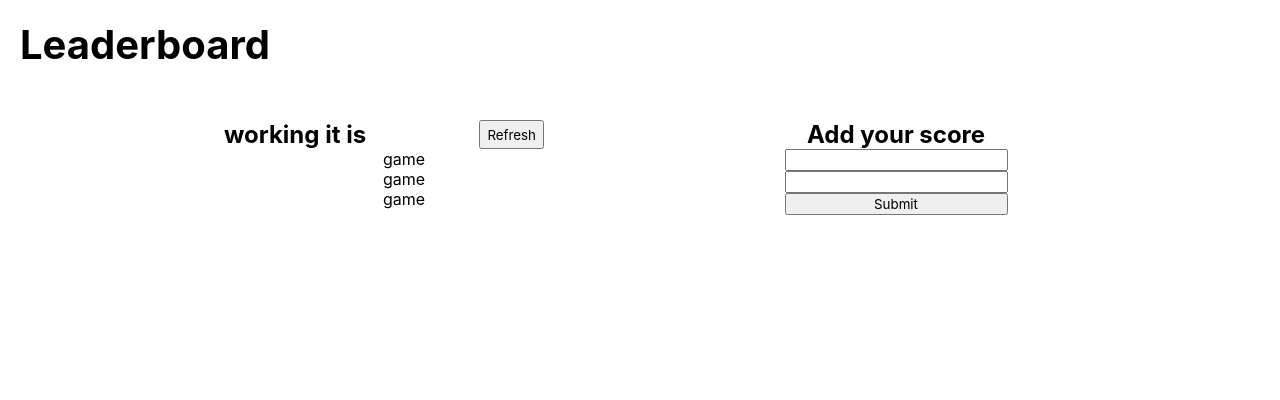
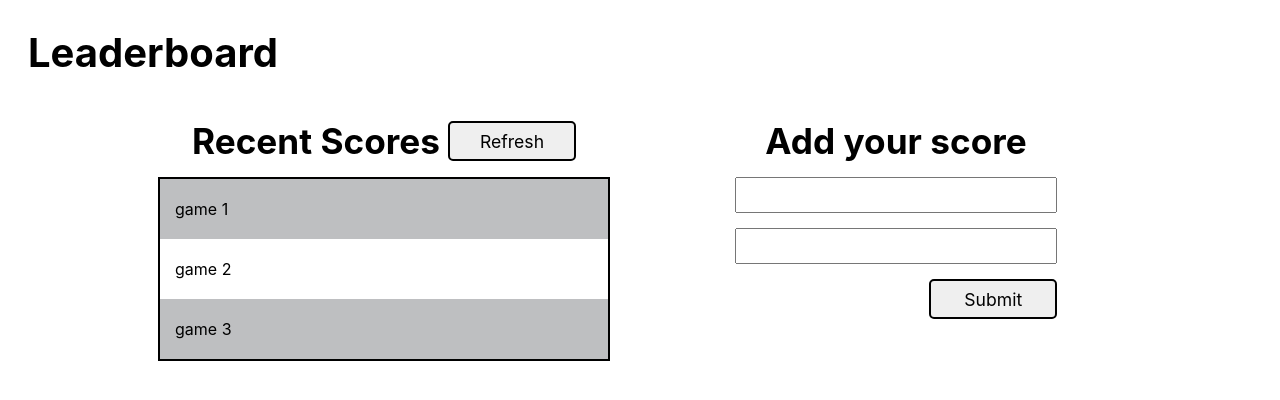
Before and after one commit to GuilhermeGiachellin/Leaderboard, a plain HTML site: page index.html in a window 1280 px wide. Drawn offline with Linux system fonts and the light colour scheme.

Commit message:
Linter correction

```diff
--- a/index.html
+++ b/index.html
@@ -1 +1 @@
-<!doctype html><html><head><meta charset="utf-8"/><title>Title</title><script defer="defer" src="main.js"></script><link href="main.css" rel="stylesheet"></head><header><h1>Leaderboard</h1></header><body><section><div class="list_container"><div class="list_title_container"><h2>working it is</h2><button id="refresh_btn" class="refresh_btn">Refresh</button></div><ul><li>game</li><li>game</li><li>game</li></ul></div><div class="form_container"><h2>Add your score</h2><form action=""><input> <input> <button id="submit_btn">Submit</button></form></div></section></body></html>
+<!doctype html><html><head><meta charset="utf-8"><title>Title</title><script defer="defer" src="main.js"></script><link href="main.css" rel="stylesheet"></head><body><header><h1>Leaderboard</h1></header><section><div class="list_container"><div class="list_title_container"><h2>Recent Scores</h2><button id="refresh_btn" class="refresh_btn">Refresh</button></div><ul class="games_ul" id="games_ul"></ul></div><div class="form_container"><h2>Add your score</h2><form><input> <input><div><button id="submit_btn" class="submit_btn">Submit</button></div></form></div></section></body></html>
--- a/main.css
+++ b/main.css
@@ -14,7 +14,14 @@ h1 {
   width: -moz-fit-content;
   width: fit-content;
   font-size: 5vh;
-  padding: 2.5vh;
+  padding: 3.5vh;
+}
+
+h2 {
+  font-size: 2.2rem;
+  width: -webkit-fit-content;
+  width: -moz-fit-content;
+  width: fit-content;
 }
 
 section {
@@ -35,8 +42,28 @@ section {
 .list_title_container {
   display: flex;
   flex-direction: row;
+  align-items: center;
   justify-content: space-between;
-  width: 25vw;
+  width: 30vw;
+  margin-bottom: 15px;
+}
+
+.games_ul {
+  width: 35vw;
+  border: 2px solid black;
+  padding: 0;
+}
+
+.games_li {
+  height: 60px;
+  margin-left: 15px;
+  display: flex;
+  flex-direction: row;
+  align-items: center;
+}
+
+.grey_color {
+  background-color: #bebfc1;
 }
 
 .form_container {
@@ -50,4 +77,35 @@ section {
 form {
   display: flex;
   flex-direction: column;
+  align-items: center;
+  width: 100%;
 }
+
+input {
+  height: 30px;
+  margin-top: 15px;
+  width: 70%;
+}
+
+form > div {
+  width: 72%;
+  display: flex;
+  justify-content: flex-end;
+}
+
+.submit_btn {
+  margin-top: 15px;
+  width: 10vw;
+  height: 40px;
+  font-size: 1.1rem;
+  border: 2px solid black;
+  border-radius: 5px;
+}
+
+.refresh_btn {
+  width: 10vw;
+  height: 40px;
+  font-size: 1.1rem;
+  border: 2px solid black;
+  border-radius: 5px;
+}
--- a/main.js
+++ b/main.js
@@ -0,0 +1 @@
+(()=>{"use strict";!function(){var e=document.getElementById("games_ul"),a=0;e.innerHTML="";for(var s=0;s<3;s+=1){var l=document.createElement("li");a+=1,l.innerHTML='<li class="games_li grey"><p>game '.concat(a,"</p></li>"),l.classList.add("tasks_li"),a%2!=0&&l.classList.add("grey_color"),e.appendChild(l)}}()})();
```
